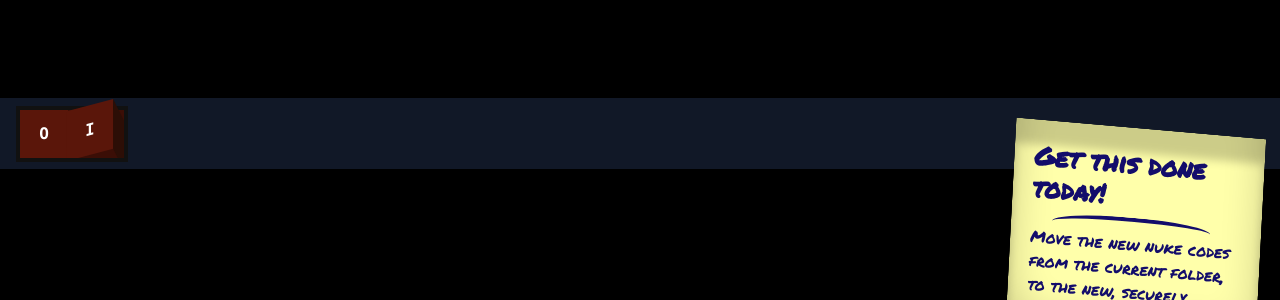
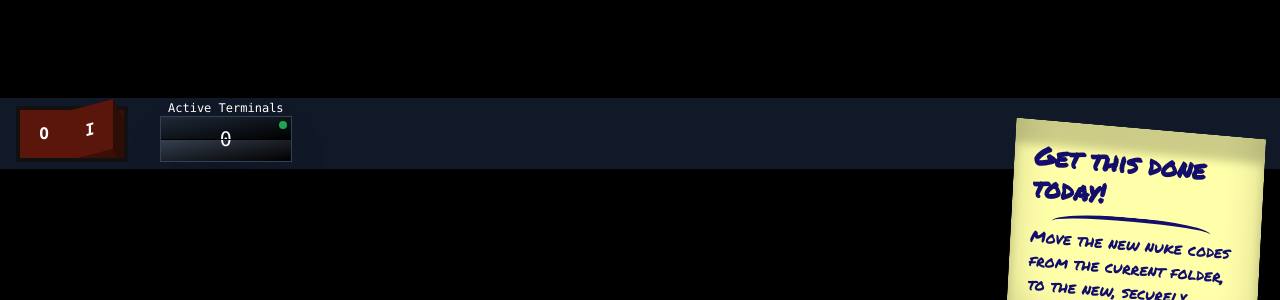
Before and after one commit to rblalock/1982vsthefuture, a Next.js app: page / in a window 1280 px wide. Shown: the part 652-952 px from the top of the page. Built offline with nearby package versions, Linux system fonts and the light colour scheme; no server answers.

Commit message:
Presence counter!

```diff
--- a/components/Terminal/Toolbar.tsx
+++ b/components/Terminal/Toolbar.tsx
@@ -1,4 +1,8 @@
+
+import { RealtimeChannel } from "@supabase/supabase-js";
+import { useState, useEffect } from "react";
 import { Casette } from "../Cassette";
+import { supabaseClient, useUser } from "@/hooks/useUser";
 
 export const music = [
 	{
@@ -37,6 +41,10 @@ export const TerminalToolbar = (props: {
 				<span className="switch-right cursor-pointer">I</span>
 			</label>
 
+			<div className="absolute left-[160px] top-[2px] h-[60px]">
+				<Counter />
+			</div>
+
 			<div id="casetteWrapper">
 				{props.musicTrack !== undefined && music[props.musicTrack] ? (
 					<Casette
@@ -56,3 +64,71 @@ export const TerminalToolbar = (props: {
 		</div>
 	);
 };
+
+const roomCode = 'terminal-presence';
+const Counter = () => {
+	const { user } = useUser();
+	const [users, setUsers] = useState<string[]>([]);
+	const [channel, setChannel] = useState<RealtimeChannel>();
+
+	useEffect(() => {
+		if (roomCode && user) {
+			const channel = supabaseClient.channel(`room:${roomCode}`, {
+				config: {
+					broadcast: {
+						self: true
+					}
+				}
+			});
+
+			channel.subscribe((status) => {
+				if (status === 'SUBSCRIBED') {
+					channel.track({ user: user.username });
+				}
+			});
+			setChannel(channel);
+
+			channel.on('presence', { event: 'sync' }, () => {
+				const presenceState = channel.presenceState();
+
+				const users = Object.keys(presenceState)
+					.map((presenceId) => {
+						const presences = presenceState[presenceId] as unknown as { user: string }[];
+						return presences.map((presence) => presence.user);
+					})
+					.flat();
+
+				setUsers(users.sort());
+			});
+
+			return () => {
+				channel.unsubscribe();
+				setChannel(undefined);
+			};
+		}
+	}, [user]);
+
+	return (
+		<div className="">
+			<div className="mx-2 text-xs text-white">
+				Active Terminals
+			</div>
+			<div className="relative flex border border-slate-700 font-mono text-xl text-white shadow-2xl">
+				<span className="absolute -right-2 top-1 z-10 me-3 flex h-2 w-2 animate-pulse rounded-full bg-green-500"></span>
+
+				<div className="relative w-full bg-black px-8 py-2 text-center">
+					<div className="absolute inset-0 grid grid-rows-2">
+						<div className="bg-gradient-to-br from-gray-800 to-black"></div>
+						<div className="bg-gradient-to-br from-gray-700 to-black"></div>
+					</div>
+
+					<span className="relative">{users.length}</span>
+
+					<div className="absolute inset-0 flex items-center">
+						<div className="h-px w-full bg-black"></div>
+					</div>
+				</div>
+			</div>
+		</div>
+	);
+};
```
